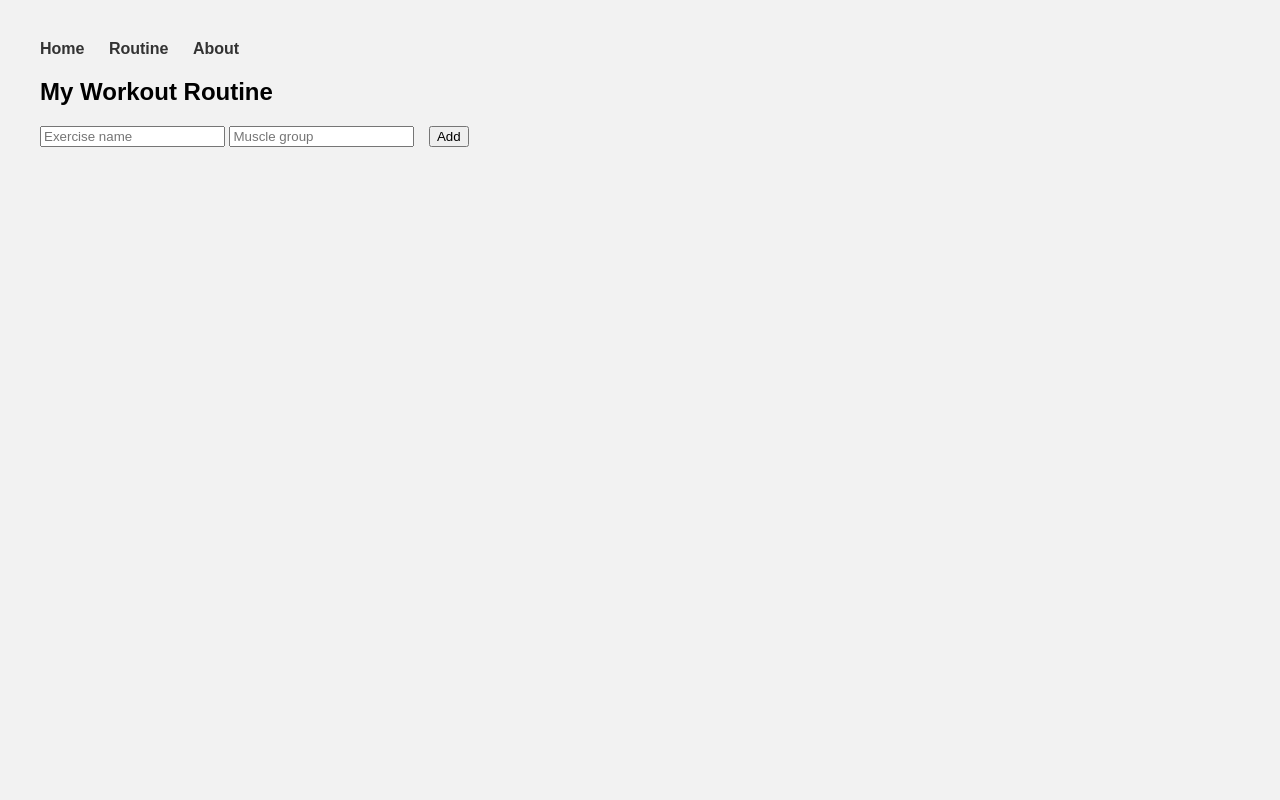
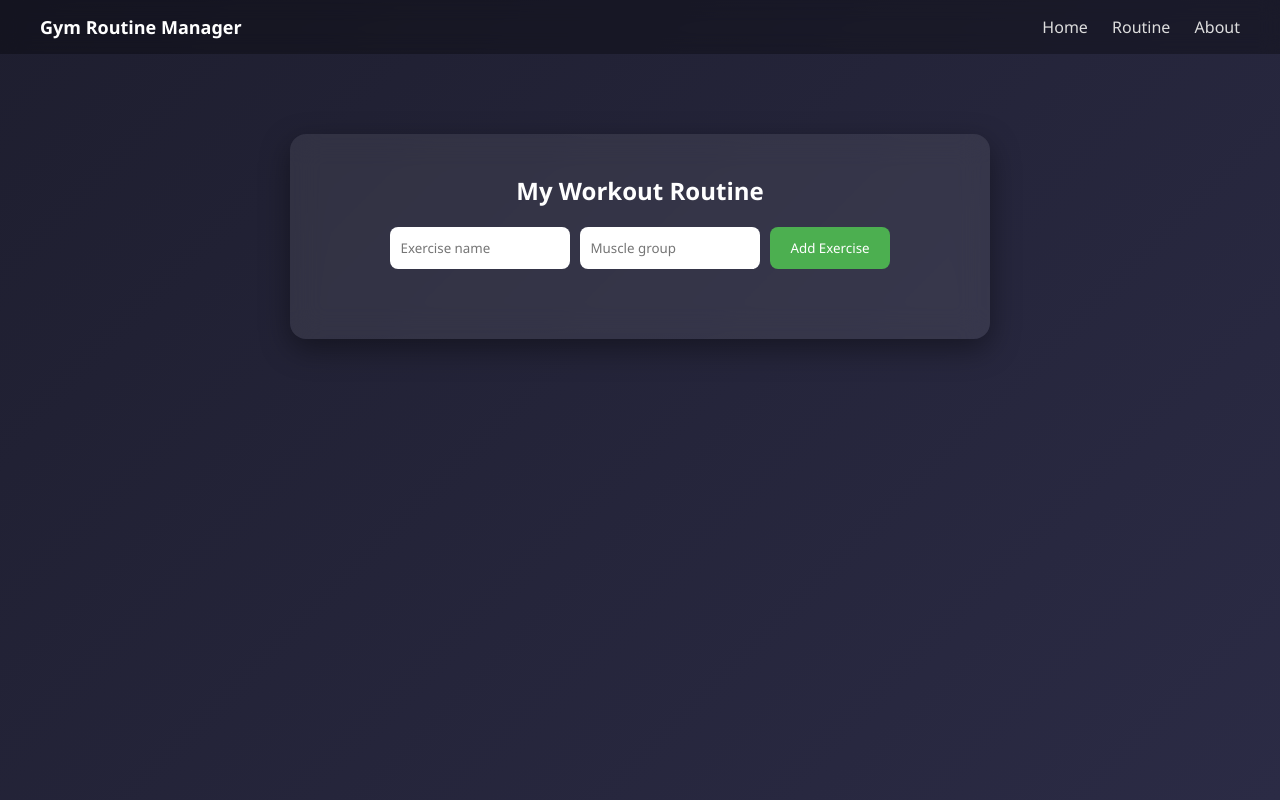
Before and after one commit to jaypatell2543/gym-routine-manager, a website: page views/routine.html in a window 1280 px wide. Drawn offline with Linux system fonts and the light colour scheme; no server answers.

Commit message:
Improved UI

```diff
--- a/public/css/styles.css
+++ b/public/css/styles.css
@@ -1,20 +1,105 @@
+* {
+  box-sizing: border-box;
+  margin: 0;
+  padding: 0;
+  font-family: 'Segoe UI', Arial, sans-serif;
+}
+
 body {
-  font-family: Arial, sans-serif;
-  margin: 40px;
-  background-color: #f2f2f2;
+  background: linear-gradient(135deg, #1e1e2f, #2b2b45);
+  color: #fff;
+  min-height: 100vh;
 }
 
 nav {
+  background-color: rgba(0, 0, 0, 0.3);
+  padding: 15px 40px;
+  backdrop-filter: blur(10px);
+}
+
+.nav-container {
+  display: flex;
+  justify-content: space-between;
+  align-items: center;
+}
+
+.logo {
+  font-weight: bold;
+  font-size: 18px;
+}
+
+.nav-links a {
+  margin-left: 20px;
+  text-decoration: none;
+  color: #ddd;
+  font-weight: 500;
+  transition: 0.3s;
+}
+
+.nav-links a:hover {
+  color: #4CAF50;
+}
+
+.container {
+  max-width: 700px;
+  margin: 80px auto;
+  background: rgba(255, 255, 255, 0.08);
+  padding: 40px;
+  border-radius: 16px;
+  backdrop-filter: blur(15px);
+  box-shadow: 0 10px 30px rgba(0, 0, 0, 0.4);
+  text-align: center;
+}
+
+h1, h2 {
   margin-bottom: 20px;
 }
 
-nav a {
-  margin-right: 20px;
-  text-decoration: none;
-  font-weight: bold;
-  color: #333;
+.subtitle {
+  color: #ccc;
+  margin-bottom: 30px;
 }
 
-button {
-  margin-left: 10px;
+.primary-btn {
+  display: inline-block;
+  background: #4CAF50;
+  color: white;
+  padding: 12px 20px;
+  border-radius: 8px;
+  text-decoration: none;
+  border: none;
+  cursor: pointer;
+  transition: 0.3s;
 }
+
+.primary-btn:hover {
+  background: #45a049;
+  transform: translateY(-2px);
+}
+
+.form-group {
+  display: flex;
+  gap: 10px;
+  margin-bottom: 30px;
+  justify-content: center;
+}
+
+input {
+  padding: 10px;
+  border-radius: 8px;
+  border: none;
+  width: 180px;
+}
+
+.exercise-list {
+  list-style: none;
+  padding: 0;
+}
+
+.exercise-list li {
+  background: rgba(255, 255, 255, 0.1);
+  margin-bottom: 10px;
+  padding: 12px;
+  border-radius: 8px;
+  text-align: left;
+}
--- a/views/routine.html
+++ b/views/routine.html
@@ -6,18 +6,27 @@
 </head>
 <body>
   <nav>
+    <div class="nav-container">
+      <div class="logo"> Gym Routine Manager</div>
+      <div class="nav-links">
         <a href="/">Home</a>
         <a href="/routine">Routine</a>
         <a href="/about">About</a>
+      </div>
+    </div>
   </nav>
 
+  <div class="container">
     <h2>My Workout Routine</h2>
 
+    <div class="form-group">
       <input id="name" placeholder="Exercise name">
       <input id="muscle" placeholder="Muscle group">
-  <button onclick="addExercise()">Add</button>
+      <button onclick="addExercise()" class="primary-btn">Add Exercise</button>
+    </div>
 
-  <ul id="exerciseList"></ul>
+    <ul id="exerciseList" class="exercise-list"></ul>
+  </div>
 
   <script src="/js/main.js"></script>
 </body>
```
Also changed, not shown: views/about.html (+9 -1 lines), views/index.html (+13 -5 lines). Lines whose indentation alone changed are shown as unchanged.
